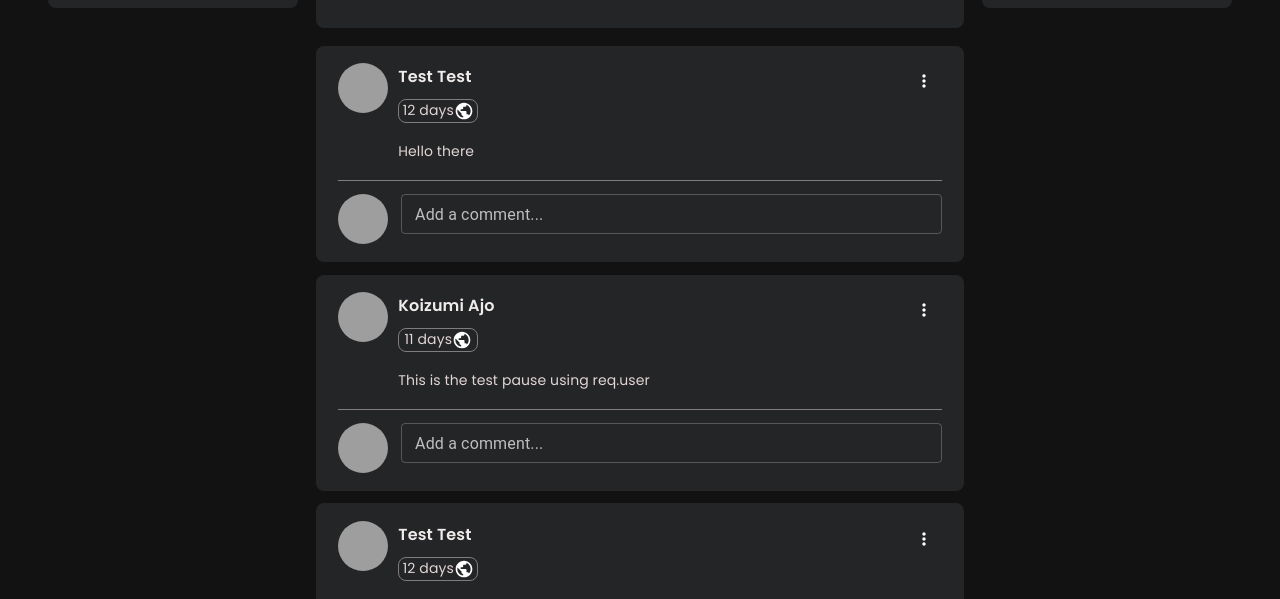
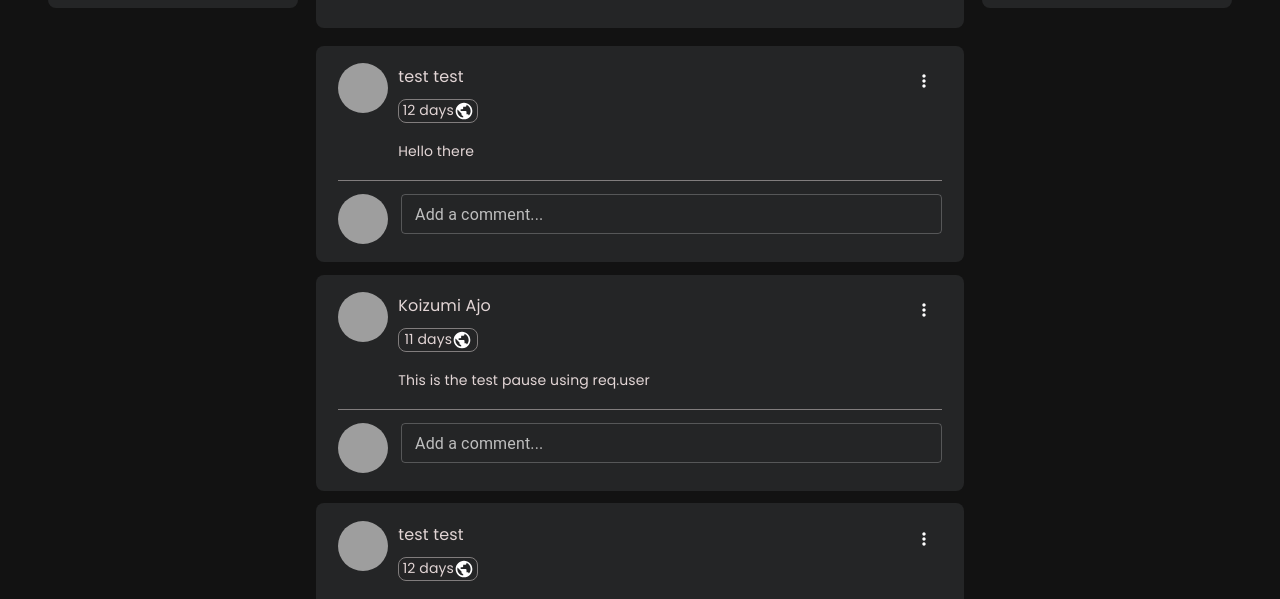
Before and after one commit to zuzimajo1/Socializer, a React (Vite) app in the folder frontend/: page / in a window 1280 px wide. Shown: the part 164-763 px from the top of the page. Built offline with nearby package versions, Linux system fonts and the light colour scheme; grey boxes are pictures that could not be loaded.

Commit message:
changing textstyles

```diff
--- a/frontend/src/components/Post/SinglePost.tsx
+++ b/frontend/src/components/Post/SinglePost.tsx
@@ -7,7 +7,6 @@
 import moment from "moment";
 import SingleComment, { Container } from './SingleComment';
 import ButtonSubmit from '../Form/ButtonSubmit';
-import TypographyMainText from '../Text/TypographyMainText';
 import ButtonIcon from '../Header/ButtonIcon';
 import MoreVertIcon from '@mui/icons-material/MoreVert';
 import DeleteMenu from '../Header/DeleteMenu';
@@ -38,16 +37,16 @@
                 <UserAvatar2 src="https://img.freepik.com/free-photo/close-up-young-successful-man-smiling-camera-standing-casual-outfit-against-blue-background_1258-66609.jpg?w=2000" alt="User" />
                 <ModalColumn>
                     <FirstRow>
-                        <TypographyMainText padding="0" variant="subtitle1" text={`${userOwner.firstname} ${userOwner.lastname}`} />
+                        <TypographyText textTransform="capitalize" fontweigth="600" lightcolor="var(--maintext-color-light)" darkcolor="var(--maintext-color-dark)" variant="subtitle1" text={`${userOwner.firstname} ${userOwner.lastname}`} />
                         <ButtonIcon fontSize='small' Icon={MoreVertIcon} Click={HandleClick} />
                         <DeleteMenu AnchorEl={AnchorEl} Close={HandleClose} open={open} />
                     </FirstRow>
                     <ModalRow2>
-                        <TypographyText variant="subtitle2" text={`${moment(createdAt).fromNow(true)}`} />
+                        <TypographyText fontweigth="400" lightcolor="var(--text-color-light)" darkcolor="var(--text-color-dark)" variant="subtitle2" text={`${moment(createdAt).fromNow(true)}`} />
                         <PublicIcon fontSize='small' />
                     </ModalRow2>
                     <MarginContainer>
-                        <TypographyText variant="subtitle2" text={post} />
+                        <TypographyText fontweigth="400" lightcolor="var(--text-color-light)" darkcolor="var(--text-color-dark)"  variant="subtitle2" text={post} />
                     </MarginContainer>
                 </ModalColumn>
             </ModalRow>
```
